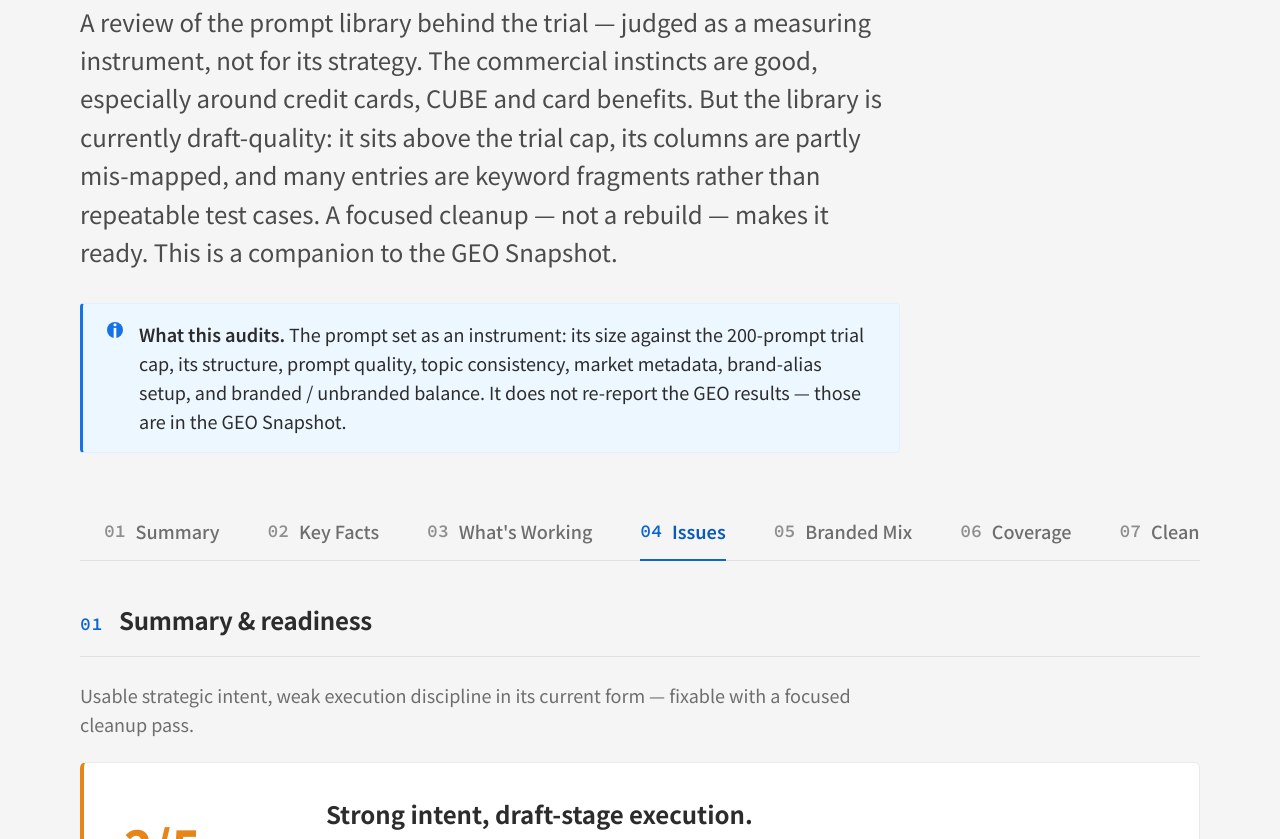
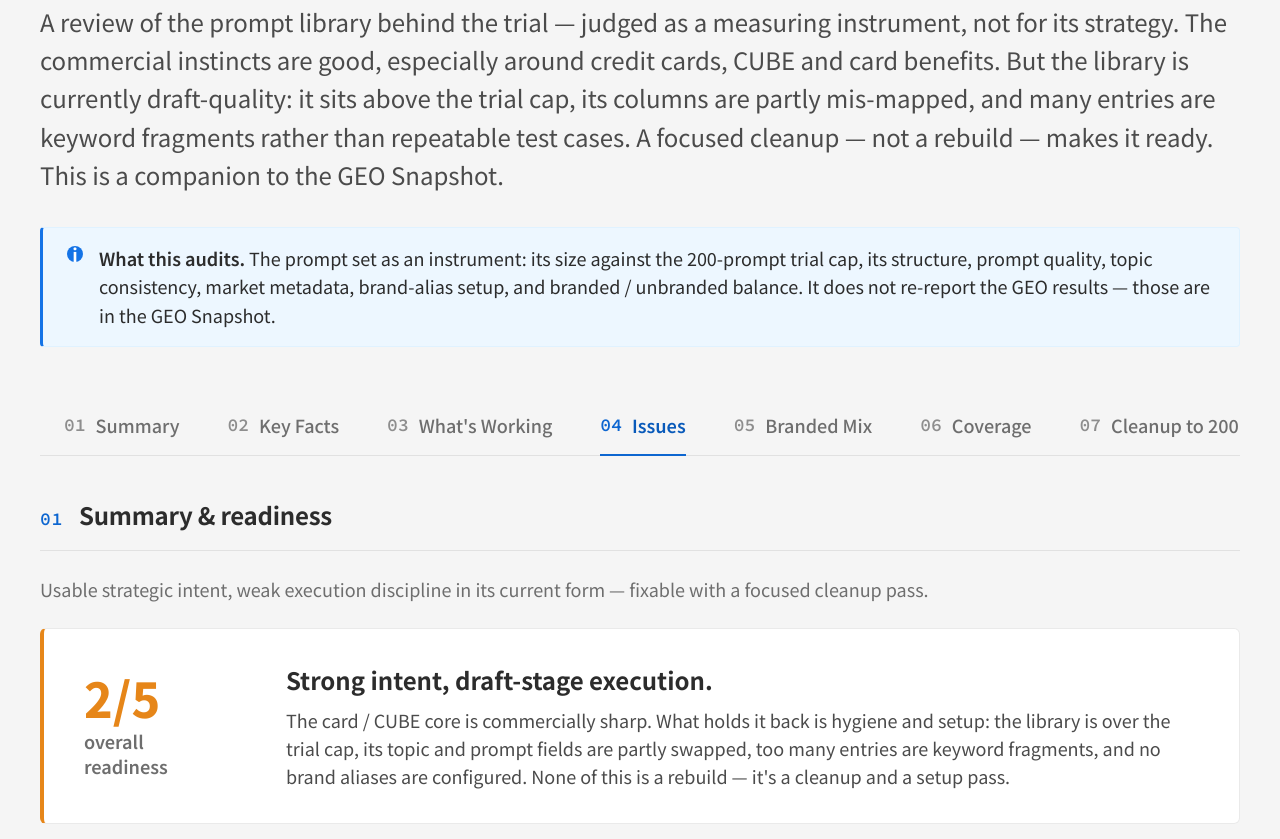
Before and after one commit to lbaoyu/eds-test, a website: page docs/llmo/reviews/cub-prompts-audit-30may.html in a window 1280 px wide. Shown: the part 222-1061 px from the top of the page. Drawn offline with nearby package versions, Linux system fonts and the light colour scheme.

Commit message:
Update cub-prompts-audit-30may.html

```diff
--- a/docs/llmo/reviews/cub-prompts-audit-30may.html
+++ b/docs/llmo/reviews/cub-prompts-audit-30may.html
@@ -196,7 +196,7 @@
      Page container
      ============================================================ */
   .page {
-    max-width: 1200px;
+    max-width: 1600px;
     margin: 0 auto;
     padding: var(--s-600) var(--s-500) var(--s-900);
   }
@@ -237,7 +237,7 @@
     font-size: var(--t-md);
     line-height: 1.6;
     color: var(--gray-800);
-    max-width: 820px;
+    max-width: none;
     font-weight: 400;
   }
 
@@ -251,7 +251,7 @@
     font-size: var(--t-sm);
     color: var(--gray-900);
     line-height: 1.6;
-    max-width: 820px;
+    max-width: none;
     display: flex;
     gap: var(--s-200);
     align-items: flex-start;
@@ -314,7 +314,7 @@
   .section-subtitle {
     font-size: var(--t-sm);
     color: var(--gray-700);
-    max-width: 820px;
+    max-width: none;
     line-height: 1.6;
     margin-bottom: var(--s-300);
   }
@@ -457,7 +457,7 @@
     font-size: var(--t-sm);
     color: var(--gray-800);
     line-height: 1.6;
-    max-width: 380px;
+    max-width: none;
   }
   .gap-card .gap-example {
     margin-top: var(--s-200);
@@ -482,7 +482,7 @@
     line-height: 1.65;
     color: var(--gray-800);
     border-left: 3px solid var(--gray-500);
-    max-width: 820px;
+    max-width: none;
   }
   .note strong { color: var(--gray-900); font-weight: 600; }
   .note em { font-style: normal; color: var(--blue-700); font-weight: 600; }
@@ -809,7 +809,7 @@
     font-size: var(--t-sm);
     line-height: 1.6;
     color: rgba(255,255,255,0.92);
-    max-width: 760px;
+    max-width: none;
   }
 
   /* ============================================================
@@ -965,7 +965,7 @@
   .readiness .score { font-size: 48px; font-weight:800; line-height:1; letter-spacing:-0.03em; color: var(--notice-500); font-variant-numeric: tabular-nums; }
   .readiness .score small { display:block; font-size: var(--t-sm); font-weight:600; color: var(--gray-700); margin-top: var(--s-100); letter-spacing:0; line-height:1.4; }
   .readiness .verdict h4 { font-size: var(--t-md); font-weight:700; color: var(--gray-900); margin-bottom: var(--s-100); }
-  .readiness .verdict p { font-size: var(--t-sm); color: var(--gray-800); line-height:1.55; max-width:720px; }
+  .readiness .verdict p { font-size: var(--t-sm); color: var(--gray-800); line-height:1.55; max-width:none; }
   @media (max-width:720px){ .readiness{ grid-template-columns:1fr; } }
   .rewrite { display:grid; grid-template-columns: 1fr 1fr; gap:var(--s-200); margin-bottom: var(--s-200); }
   .rewrite .before, .rewrite .after { padding: var(--s-300); border-radius: var(--r-md); border:1px solid var(--gray-200); }
```
